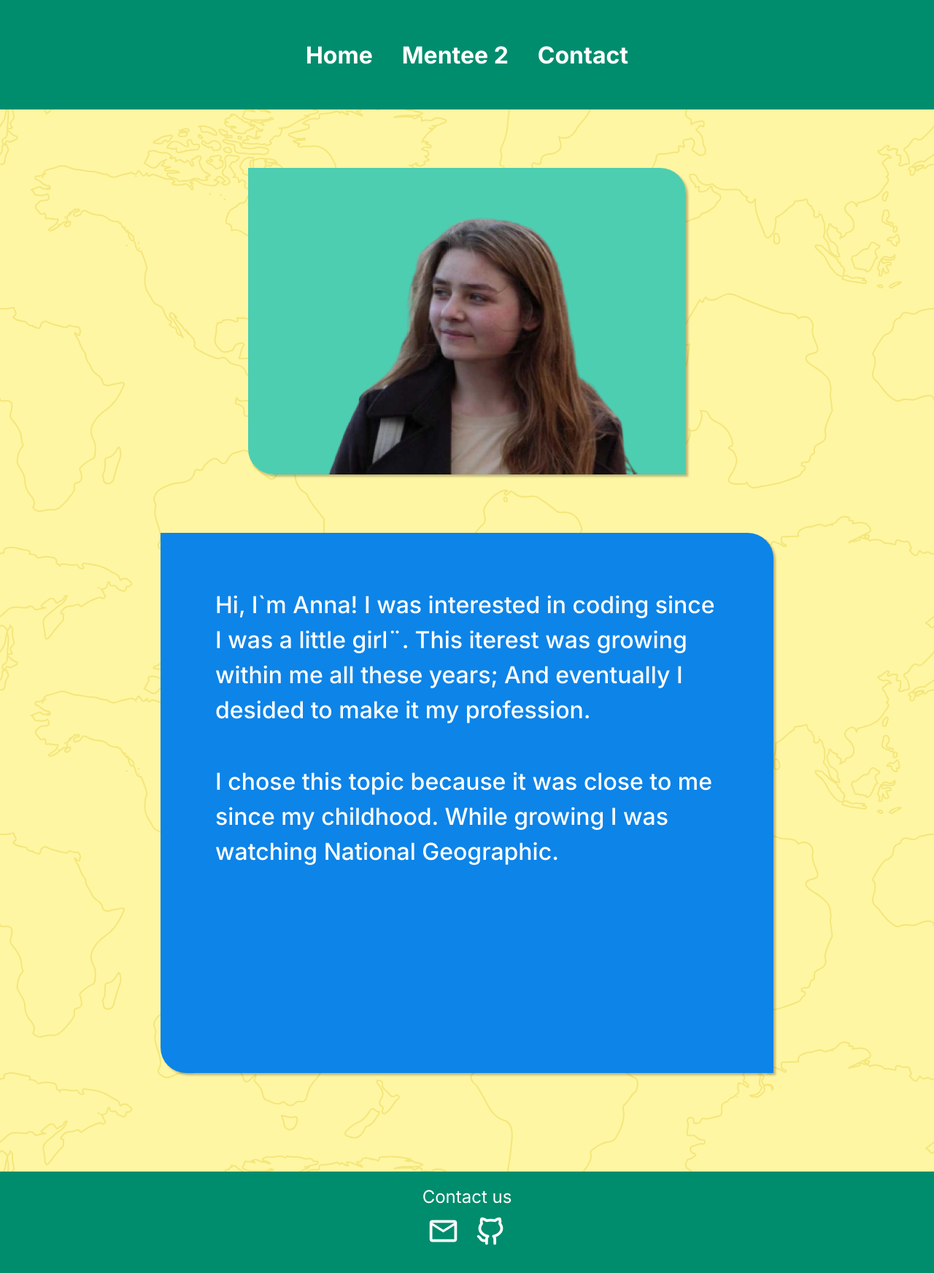
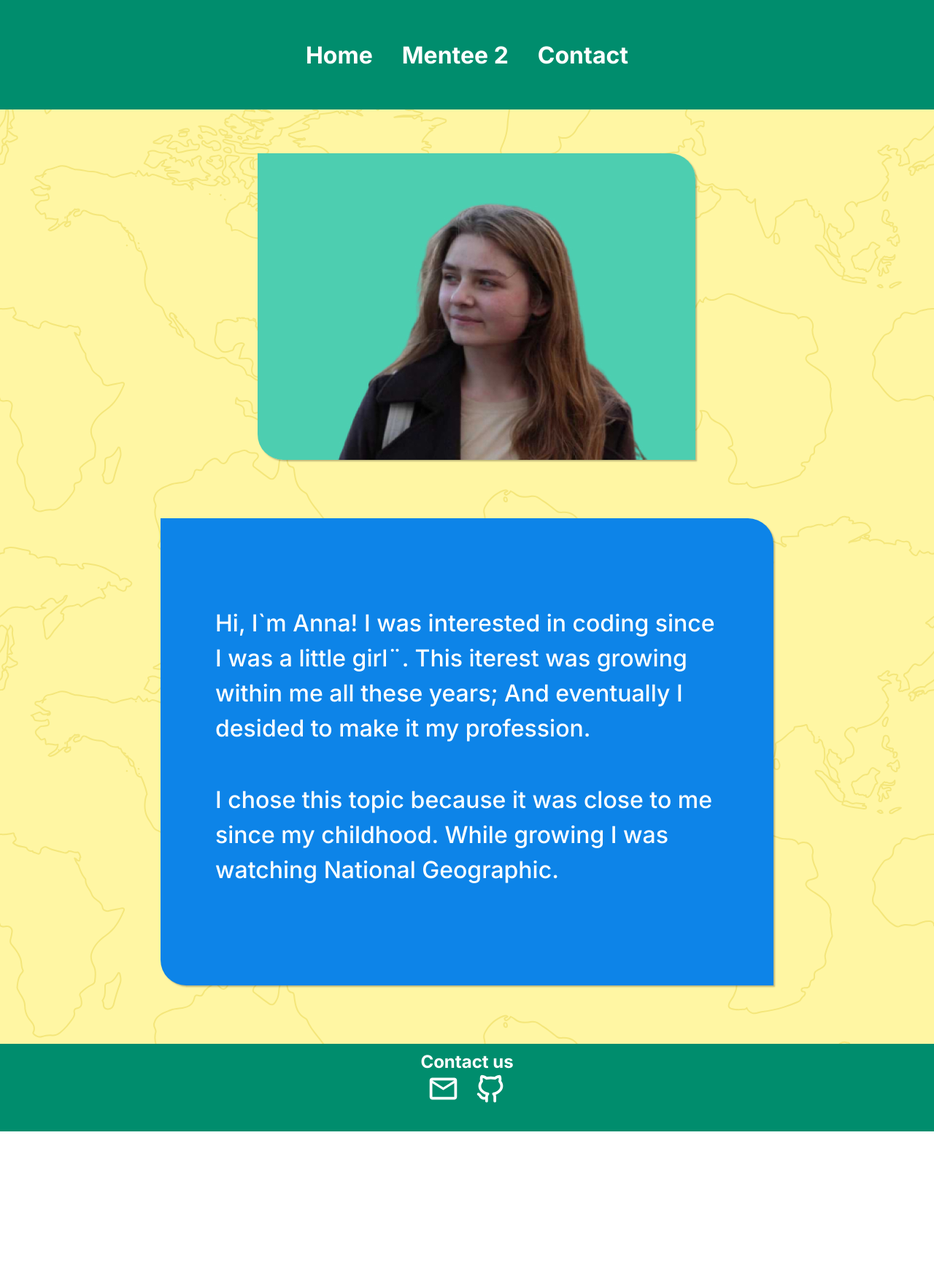
Before and after one commit to Waddles0258/o-projektu, a plain HTML site: page mentee_1.html in a window 1280 px wide. Shown: the whole page at 73% size. After the commit the page ends 1550 px from the top, so only its background shows below. Drawn offline with Linux system fonts and the light colour scheme.

Commit message:
Added some changes in style and structure

```diff
--- a/mentee_1.html
+++ b/mentee_1.html
@@ -14,10 +14,10 @@
       <a href="#footer">Contact</a>
     </header>
 
+    <div class="mentee_container">
     <img src="foto_Anna.jpg" alt="foto Anna" class="img_mentee" />
-
-    <div class="container">
-      <p class="container_text1">
+    <div class="container_about--Anna">
+      <p class="container_p1">
         Hi, I`m Anna! I was interested in coding since I was a little girl¨.
         This iterest was growing within me all these years; And eventually I
         desided to make it my profession.
@@ -27,8 +27,9 @@
         growing I was watching National Geographic.
       </p>
     </div>
-
+</div>
     <footer id="footer">
+      <div class="footer_contact">
       <p class="footer_p">Contact us</p>
       <div class="footer_icons">
         <a href="mailto:anna06491@gmail.com"
--- a/style.css
+++ b/style.css
@@ -21,7 +21,7 @@ body {
 header {
   height: 150px;
   background-color: #008D6D;
-  margin-bottom: 80px;
+  margin-bottom: 60px;
   font-weight: 700;
   font-size: 32px;
 
@@ -43,15 +43,15 @@ a:link {
 
 a:active,
 a:hover {
-color:#F26645;
+  color: #F26645;
 }
 
 .main__title {
   font-weight: 700;
-  font-size: 80px;
+  font-size: 70px;
   text-align: center;
   color: #008D6D;
-  margin-bottom: 80px;
+  margin-bottom: 60px;
 }
 
 .main__video {
@@ -62,7 +62,7 @@ color:#F26645;
   display: flex;
   align-items: center;
   justify-content: center;
-  margin-bottom: 135px;
+  margin-bottom: 90px;
 }
 
 .main__video--play {
@@ -83,10 +83,10 @@ color:#F26645;
   margin: 10px;
   background: #008D6D;
   border-radius: 0 35px;
-  box-shadow: 3px 3px 3px 0 rgba(0, 0, 0, 0.25);
+  box-shadow: 2px 2px 2px 0 rgba(0, 0, 0, 0.25);
   color: white;
   font-size: 28px;
-  margin-bottom: 135px;
+  margin-bottom: 90px;
 }
 
 .title {
@@ -102,7 +102,7 @@ color:#F26645;
   width: 80vw;
   background: #37B5FF;
   border-radius: 0 35px;
-  box-shadow: 3px 3px 3px 0 rgba(0, 0, 0, 0.25);
+  box-shadow: 2px 2px 2px 0 rgba(0, 0, 0, 0.25);
   color: white;
   font-size: 28px;
   margin: 0 auto;
@@ -110,7 +110,7 @@ color:#F26645;
   flex-direction: column;
   padding-top: 50px;
   padding-bottom: 50px;
-  margin-bottom: 135px ;
+  margin-bottom: 90px;
 
 
 }
@@ -130,7 +130,7 @@ color:#F26645;
 }
 
 footer {
-  height: 150px;
+  height: 120px;
   background-color: #008D6D;
   color: #fff;
   text-align: center;
@@ -138,47 +138,69 @@ footer {
 }
 
 .footer_p {
-  padding: 20px 20px 10px 20px;
+  padding: 10px 10px 0px 10px;
+  text-align: center;
+  font-weight: 700;
+
 }
 
 .footer_icons {
   display: flex;
   justify-content: center;
-  align-items: center;
   gap: 20px;
 }
 
 .img_mentee {
+  z-index: 1;
+  margin-right: -25px;
+  width: 600px;
+  height: 420px;
   border-radius: 0 35px;
-  box-shadow: 3px 3px 3px 0 rgba(0, 0, 0, 0.25);
-  display: block;
-  margin-left: auto;
-  margin-right: auto;
+  box-shadow: 2px 2px 2px 0 rgba(0, 0, 0, 0.25);
   margin-bottom: 80px;
 }
 
-.container {
-  background-color: #0D84E8 ;
+.container_about {
+  background-color: #0D84E8;
   width: 840px;
-  height: 740px;
+  height: 640px;
   font-weight: 500;
   font-size: 32px;
   line-height: 150%;
   color: #fff;
-  padding: 75px;
-  margin-left: auto;
-  margin-right: auto;
-  margin-bottom: 135px;
+  padding: 50px 75px 50px 75px;
+  margin-bottom: 80px;
   border-radius: 0 35px;
-  box-shadow: 3px 3px 3px 0 rgba(0, 0, 0, 0.25);
+  box-shadow: 2px 2px 2px 0 rgba(0, 0, 0, 0.25);
 }
-.container_text1 {
+
+.container_about--Anna {
+  background-color: #0D84E8;
+  width: 840px;
+  height: 640px;
+  font-weight: 500;
+  font-size: 32px;
+  line-height: 150%;
+  color: #fff;
+  padding: 120px 75px 50px 75px;
+  margin-bottom: 80px;
+  border-radius: 0 35px;
+  box-shadow: 2px 2px 2px 0 rgba(0, 0, 0, 0.25);
+
+}
+
+.container_p1 {
   margin-bottom: 50px;
 }
 
-.footer_home {
+.mentee_container {
   display: flex;
+  flex-wrap: wrap;
+  justify-content: center;
   align-items: center;
-  justify-content: center;
-  gap: 20px;
 }
+.footer_contact {
+  display: flex;
+  flex-direction: column;
+
+}
```
Also changed, not shown: index.html (+5 -4 lines), mentee_2.html (+11 -5 lines).
